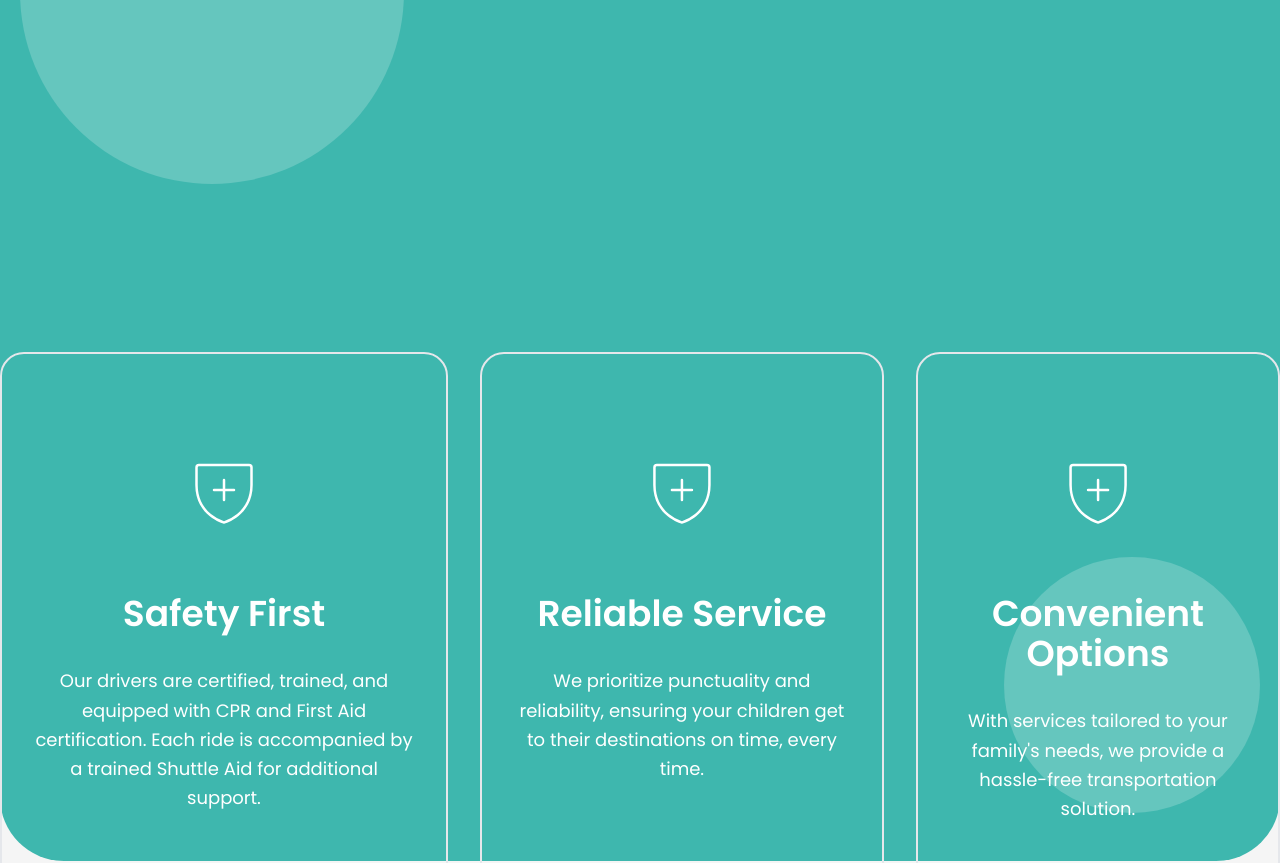
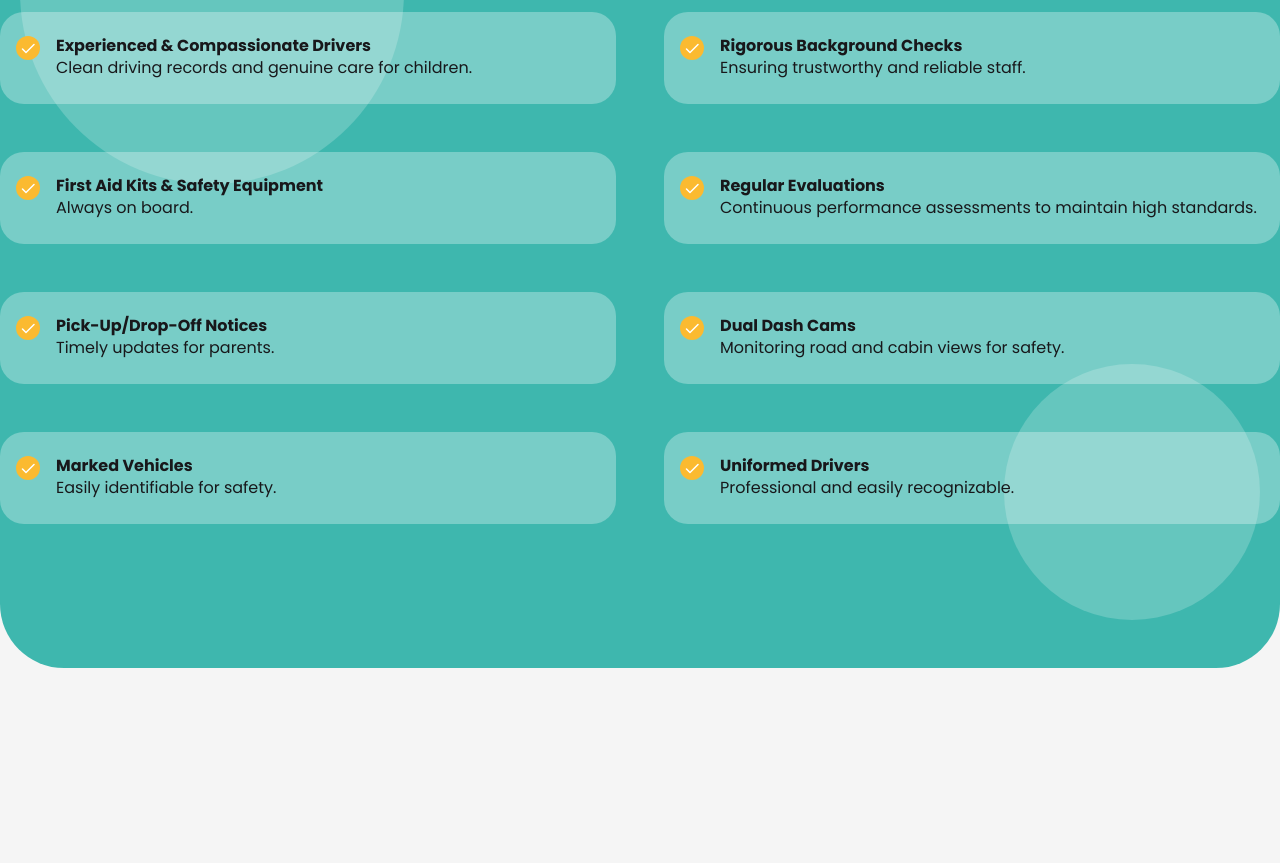
Before and after one commit to busy-minis/busy-minis, a Next.js app: page / in a window 1280 px wide. Shown: the part 1173-2036 px from the top of the page. Built offline with nearby package versions, Linux system fonts and the light colour scheme; a web font is replaced by a local one.

Commit message:
added content to why choose us

```diff
--- a/app/components/Home/WhyChooseUs.tsx
+++ b/app/components/Home/WhyChooseUs.tsx
@@ -3,7 +3,7 @@ import React from "react";
 import { Shield } from "@phosphor-icons/react/dist/ssr";
 import Image from "next/image";
 import { motion, useScroll, useTransform } from "framer-motion";
-import { Car, ShieldPlus } from "@phosphor-icons/react";
+import { Car, Check, ShieldPlus } from "@phosphor-icons/react";
 
 export default function WhyChooseUs() {
   const sections = [
@@ -32,33 +32,79 @@ export default function WhyChooseUs() {
   const x = useTransform(scrollYProgress, [0, 0.1], [-1000, 0]);
 
   return (
-    <div className="bg-theme-teal  rounded-t-[4rem] rounded-b-[4rem] py-36 relative">
+    <div className="bg-theme-teal z-10 rounded-t-[4rem] rounded-b-[4rem] py-36 relative">
       <div className="h-96 w-96 bg-white/20 absolute top-24 left-5 rounded-full"></div>
       <div className="h-64 w-64 bg-white/20 absolute bottom-12 right-5 rounded-full"></div>
 
       <div className="max-w-7xl mx-auto relative">
-        <div className="flex justify-center py-8 pb-24 stick top-36 -z-10">
-          <h2 className="text-right text-white font-bold px-4 py-2 text-6xl tracking-tighter w-fit">
-            Why Choose Us?
-          </h2>
-        </div>
+        <h2 className="text-center text-white font-bold px-4 py-2 text-6xl tracking-tighter  pb-24">
+          Why Choose Us?
+        </h2>
+        {/* <Image
+          src={"/assets/mac.jpg"}
+          alt=""
+          height={400}
+          width={400}
+          className="rounded-full mx-auto my-24 absolute top-48 left-24 -z-10"
+        /> */}
 
-        <div className="flex gap-8">
-          {sections.map((section, index) => (
-            <motion.section
-              key={index}
-              className={`text-center  text-white *:w-full pb-48 border-2  transition-all duration-300 hover:shadow-[10px_10px_0px_0px_#262626] relative rounded-3xl pt-24 max-w-md px-8 `}
-              style={{ y, x }}
-            >
-              <ShieldPlus size={80} weight="thin" className="mx-auto" />
-              <h2 className="text-4xl font-semibold mt-16 ">{section.title}</h2>
-              <p className="mt-8 leading-relaxed text-lg ">
-                {section.description}
-              </p>
-            </motion.section>
-          ))}
-        </div>
+        <DriverSafetyComponent />
       </div>
     </div>
   );
 }
+
+const DriverSafetyComponent = () => {
+  const safetyFeatures = [
+    {
+      title: "Experienced & Compassionate Drivers",
+      description: "Clean driving records and genuine care for children.",
+    },
+    {
+      title: "Rigorous Background Checks",
+      description: "Ensuring trustworthy and reliable staff.",
+    },
+    {
+      title: "First Aid Kits & Safety Equipment",
+      description: "Always on board.",
+    },
+    {
+      title: "Regular Evaluations",
+      description:
+        "Continuous performance assessments to maintain high standards.",
+    },
+    {
+      title: "Pick-Up/Drop-Off Notices",
+      description: "Timely updates for parents.",
+    },
+    {
+      title: "Dual Dash Cams",
+      description: "Monitoring road and cabin views for safety.",
+    },
+    {
+      title: "Marked Vehicles",
+      description: "Easily identifiable for safety.",
+    },
+    {
+      title: "Uniformed Drivers",
+      description: "Professional and easily recognizable.",
+    },
+  ];
+
+  return (
+    <div className="grid grid-cols-2 gap-12 ">
+      {safetyFeatures.map((feature, index) => (
+        <div key={index} className="flex  bg-white/30 px-4 py-6 rounded-3xl">
+          <div className="bg-theme-yellow h-6 mr-4 w-6 grid place-content-center rounded-full">
+            <Check className="text-white" weight="bold" />
+          </div>
+          <section className="">
+            <h3 className="font-bold leading-tight">{feature.title}</h3>
+
+            <p>{feature.description}</p>
+          </section>
+        </div>
+      ))}
+    </div>
+  );
+};
```
Also changed, not shown: public/assets/mac.jpg (added), public/assets/trusted02.png (added).
